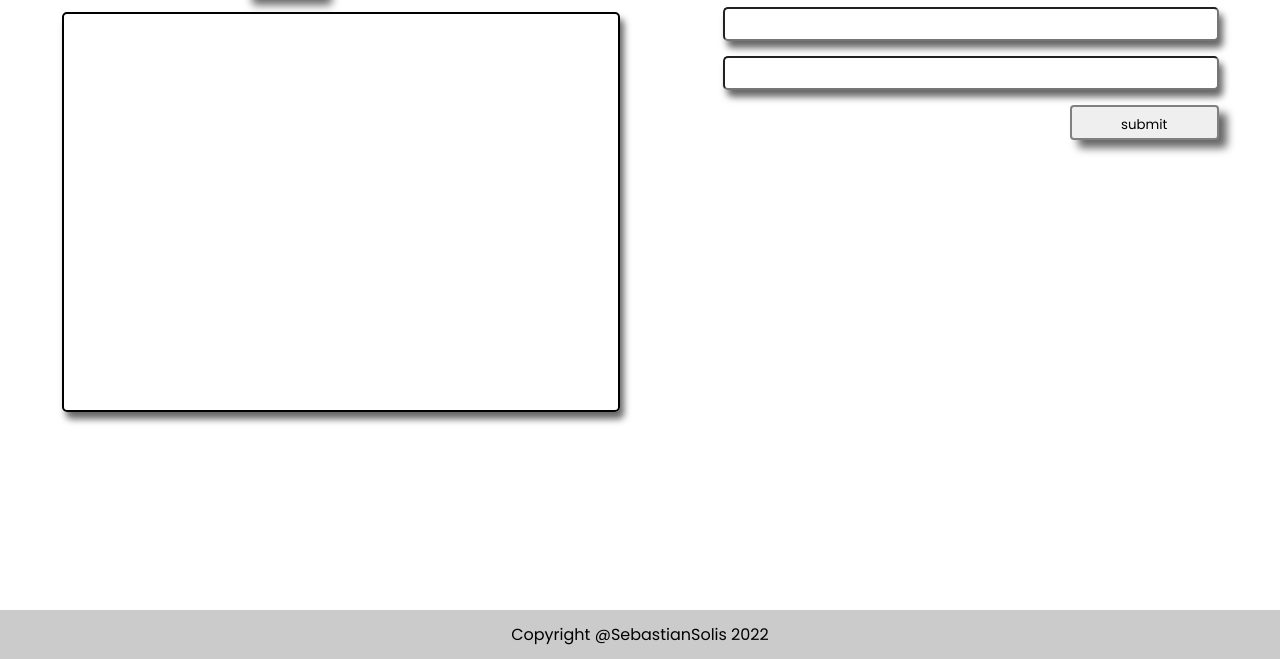
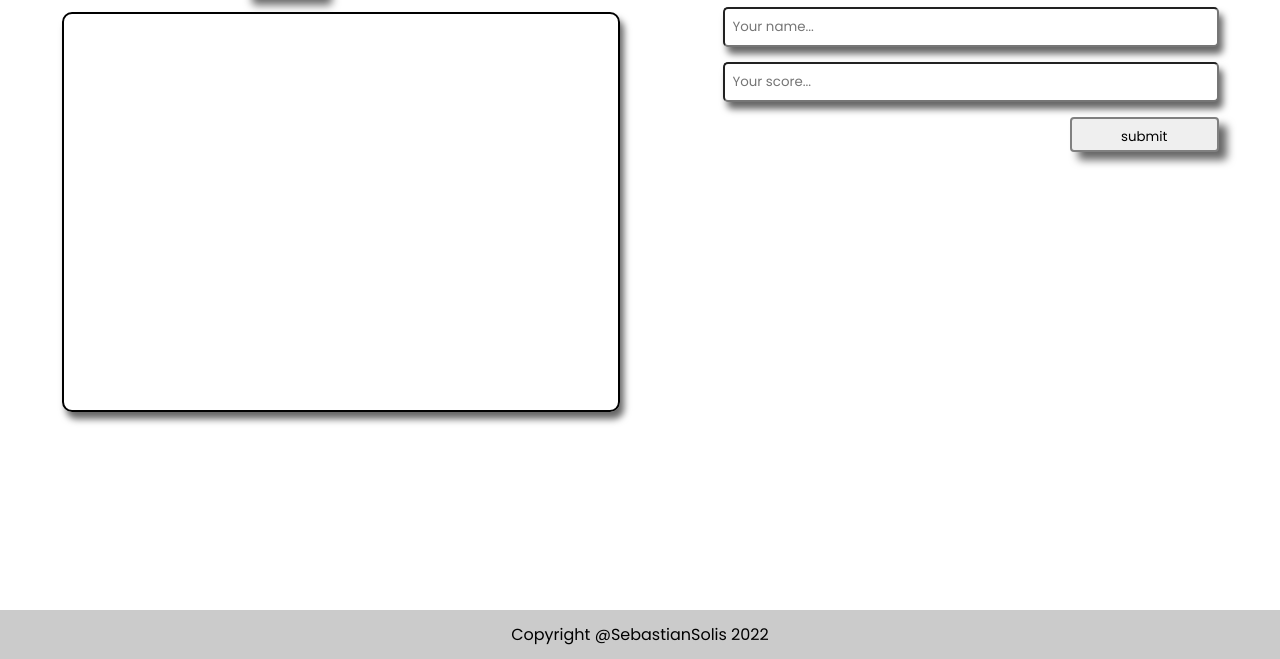
Before and after one commit to SebastianSolisFenger/leaderBoard-Proto, a website built with webpack: page src/index.html in a window 1280 px wide. Shown: the part 141-800 px from the top of the page. Built offline with nearby package versions, Linux system fonts and the light colour scheme; no server answers.

Commit message:
Add final touches to the style

```diff
--- a/src/index.html
+++ b/src/index.html
@@ -35,8 +35,20 @@
           <div class="right-side">
             <h2>Add your scores</h2>
             <form action="#" id="add-score-form">
-              <input type="text" name="user" id="user" required />
-              <input type="number" name="score" id="score" required />
+              <input
+                type="text"
+                placeholder="Your name..."
+                name="user"
+                id="user"
+                required
+              />
+              <input
+                type="number"
+                placeholder="Your score..."
+                name="score"
+                id="score"
+                required
+              />
               <input
                 type="submit"
                 class="btn"
--- a/src/modules/UI-changes.js
+++ b/src/modules/UI-changes.js
@@ -20,7 +20,9 @@ const loadMapScores = async (urlAPI) => {
   const { result } = await getAllData(urlAPI);
   dashboard.innerHTML = result
     .sort((a, b) => b.score - a.score)
-    .map((score) => `<tr><td>${score.user}: ${score.score}</td></tr>`)
+    .map(
+      (score) => `<tr><td><strong> ${score.user} </strong>: ${score.score}</td></tr>`,
+    )
     .join('');
 };
 
--- a/src/style.css
+++ b/src/style.css
@@ -55,11 +55,15 @@
   border: 2px solid black;
   margin-top: 15px;
   width: 100%;
-  border-radius: 5px;
+  border-radius: 10px;
   box-shadow: 4px 7px 7px rgb(103, 103, 103);
   display: flex;
   overflow-y: auto;
   height: 400px;
+}
+
+#scores-table::-webkit-scrollbar {
+  display: none;
 }
 
 #scores-table tbody {
@@ -114,5 +118,5 @@ tr:nth-child(even) {
 #score {
   border-radius: 5px;
   box-shadow: 4px 7px 7px rgb(103, 103, 103);
-  padding: 5px;
+  padding: 8px;
 }
```
Also changed, not shown: dist/index.html, dist/main.js.
